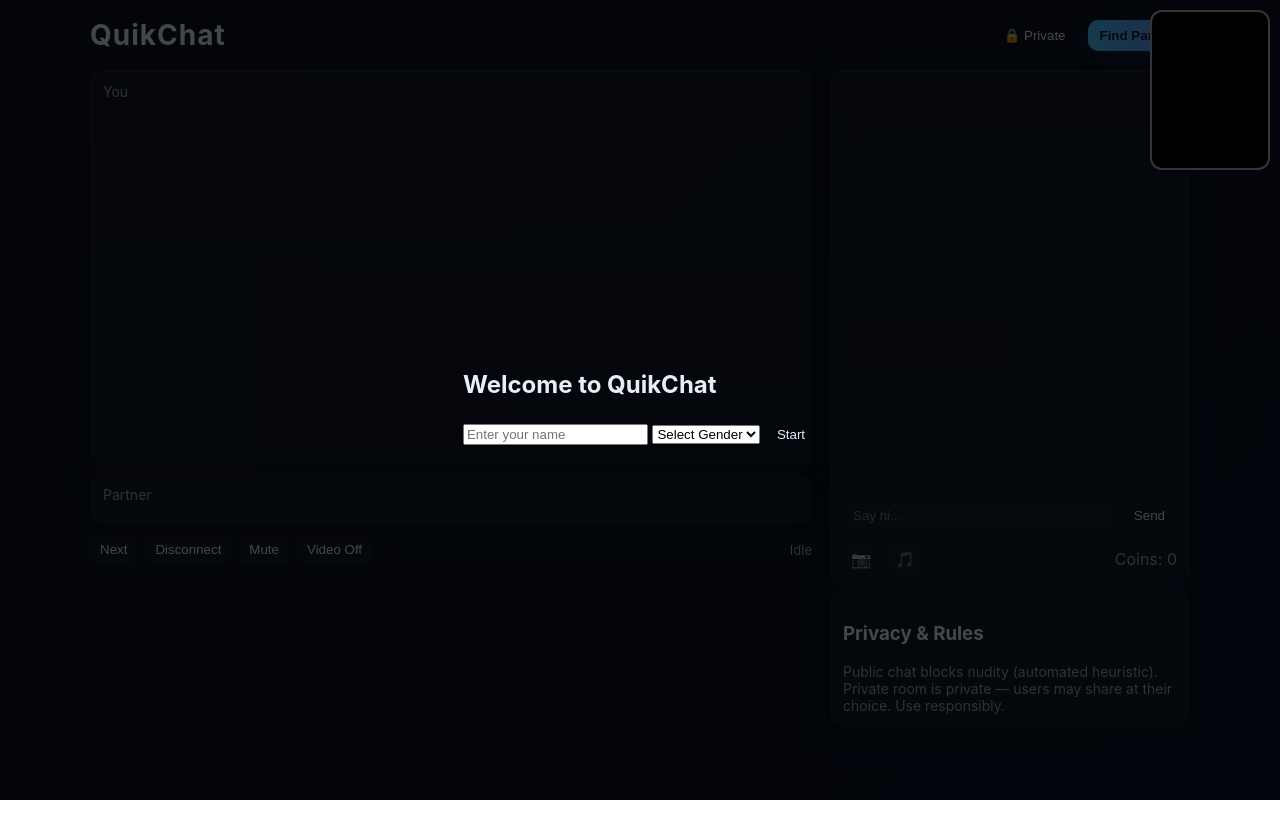
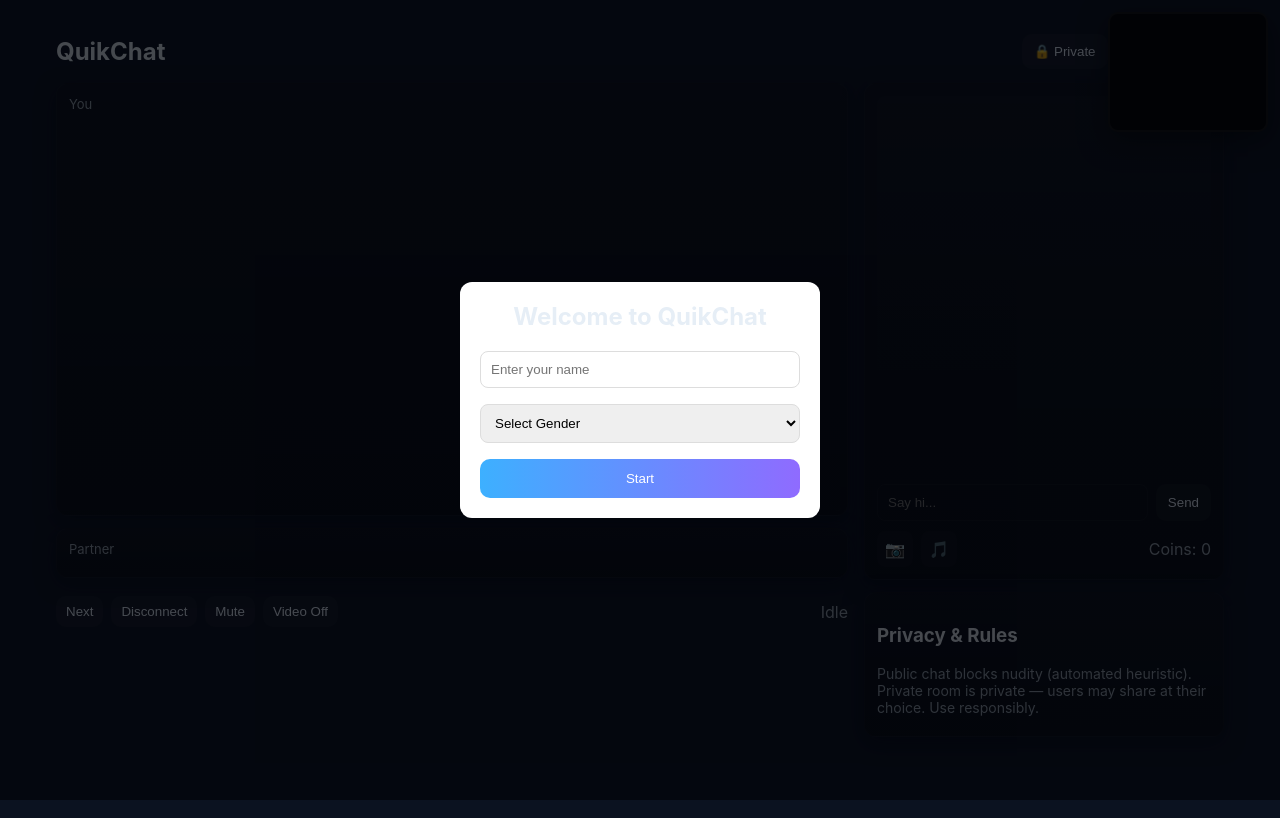
Before and after one commit to jiteshseth60-boop/Quikchat, a website: page public/index.html in a window 1280 px wide. Drawn offline with nearby package versions, Linux system fonts and the light colour scheme; no server answers.

Commit message:
Update style.css

```diff
--- a/public/style.css
+++ b/public/style.css
@@ -1,139 +1,85 @@
-/* style.css - premium glass look */
+/* style.css - QuikChat responsive dark theme */
+
 :root{
-  --bg1:#0b1220;
-  --card: rgba(255,255,255,0.04);
-  --glass: rgba(255,255,255,0.03);
-  --accent:#4cc3ff;
-  --accent2:#6a8cff;
-  --muted:#9aa6b2;
-  --radius:14px;
-  font-family:Inter, system-ui, -apple-system, "Segoe UI", Roboto, "Helvetica Neue", Arial;
+  --bg: #0b1220;
+  --card: linear-gradient(180deg, rgba(10,14,25,0.75), rgba(6,10,18,0.9));
+  --accent: linear-gradient(90deg,#3db0ff,#8f6bff);
+  --muted: #9aa6b2;
+  --radius: 12px;
 }
 
 *{box-sizing:border-box}
-html,body,#root{height:100%}
-body{
-  margin:0;
-  background: linear-gradient(135deg,var(--bg1) 0%, #081226 100%);
-  color:#e6eef6;
-  -webkit-font-smoothing:antialiased;
-  -moz-osx-font-smoothing:grayscale;
-  padding:18px;
+html,body{height:100%;margin:0;font-family:Inter, system-ui, Arial, sans-serif;background:var(--bg);color:#e6eef6}
+a{color:inherit}
+
+.app{max-width:1200px;margin:18px auto;padding:16px}
+.topbar{display:flex;justify-content:space-between;align-items:center;margin-bottom:14px}
+.topbar h1{font-size:24px;margin:0}
+.actions{display:flex;gap:10px}
+button{cursor:pointer;border:0;padding:8px 12px;border-radius:10px;background:rgba(255,255,255,0.03);color:#eaf3ff}
+button.primary{background:var(--accent);color:#fff;font-weight:600;padding:10px 14px}
+
+/* layout */
+.layout{display:grid;grid-template-columns:1fr 360px;gap:16px}
+@media (max-width:900px){ .layout{grid-template-columns:1fr} }
+
+/* cards */
+.card{background:var(--card);padding:12px;border-radius:var(--radius);box-shadow:0 6px 20px rgba(2,6,20,0.6);border:1px solid rgba(255,255,255,0.02)}
+.card-title{font-size:13px;color:var(--muted);margin-bottom:8px}
+
+/* video container */
+.video-col{display:flex;flex-direction:column;gap:12px}
+.video-container{position:relative;width:100%;height:calc(100vh - 220px);min-height:320px;background:#000;border-radius:12px;overflow:hidden}
+@media (max-width:900px){ .video-container{height:60vh} }
+
+/* local and remote videos inside */
+#localVideo,#remoteVideo{width:100%;height:100%;object-fit:cover;border-radius:8px;display:block}
+
+/* remote small preview - absolute */
+#remoteVideo{
+  position:absolute;
+  right:12px;
+  top:12px;
+  width:160px;
+  height:120px;
+  z-index:10;
+  border:2px solid rgba(255,255,255,0.07);
+  border-radius:10px;
+  background:#000;
+  box-shadow:0 8px 28px rgba(0,0,0,0.6);
+}
+@media (max-width:600px){
+  #remoteVideo{width:120px;height:90px;right:8px;top:8px}
 }
 
-/* app shell */
-.app{max-width:1100px;margin:0 auto}
-.topbar{
-  display:flex;
-  justify-content:space-between;
-  align-items:center;
-  margin-bottom:18px;
-}
-.topbar h1{font-size:28px;letter-spacing:1px;margin:0}
-.topbar .actions{display:flex;gap:10px}
-button{cursor:pointer;border:0;padding:8px 12px;border-radius:10px;background:transparent;color:inherit}
-button.primary{background:linear-gradient(90deg,var(--accent),var(--accent2));box-shadow:0 6px 18px rgba(100,140,255,0.12);color:#042335;font-weight:600}
+/* controls */
+.controls{display:flex;gap:8px;align-items:center;margin-top:6px}
+.controls button{background:rgba(255,255,255,0.03);padding:8px 10px}
+.status{margin-left:auto;color:var(--muted)}
 
-/* layout */
-.layout{display:grid;grid-template-columns: 1fr 360px;gap:18px}
-.card{
-  background: linear-gradient(180deg, rgba(255,255,255,0.03), rgba(255,255,255,0.02));
-  border-radius: var(--radius);
-  padding:12px;
-  box-shadow: 0 6px 20px rgba(2,8,20,0.6), inset 0 1px 0 rgba(255,255,255,0.02);
-  border: 1px solid rgba(255,255,255,0.03);
-}
-.card-title{font-size:14px;color:var(--muted);margin-bottom:8px}
+/* chat column */
+.chat-col{display:flex;flex-direction:column;gap:12px}
+.messages{height:calc(100vh - 420px);overflow:auto;padding:8px;border-radius:8px;background:linear-gradient(180deg,rgba(255,255,255,0.01),transparent)}
+@media (max-width:900px){ .messages{height:220px} }
 
-/* videos */
-.video-container {
-    position: relative;
-    width: 100%;
-    height: calc(100vh - 120px);
-    background: #000;
-    border-radius: 12px;
-    overflow: hidden;
-}
+.input-row{display:flex;gap:8px;margin-top:8px}
+.input-row input{flex:1;padding:10px;border-radius:8px;border:1px solid rgba(255,255,255,0.03);background:transparent;color:#eaf3ff}
+.input-row button{padding:10px 12px}
 
-#localVideo {
-    width: 100%;
-    height: 100%;
-    object-fit: cover;
-    border-radius: 12px;
-}
-
-#remoteVideo {
-    position: absolute;
-    top: 10px;
-    right: 10px;
-    width: 120px;
-    height: 160px;
-    border-radius: 12px;
-    object-fit: cover;
-    border: 2px solid rgba(255,255,255,0.7);
-    background: #000;
-    z-index: 10;
-}
-.controls{
-  display:flex;gap:8px;align-items:center;margin-top:10px;flex-wrap:wrap
-}
-.controls button{padding:8px 10px;background:rgba(255,255,255,0.02);border-radius:8px}
-.status{margin-left:auto;color:var(--muted);font-size:13px}
-
-/* chat col */
-.chat-card{display:flex;flex-direction:column;height:520px}
-.messages{flex:1;padding:10px;overflow:auto;background:linear-gradient(180deg, transparent, rgba(0,0,0,0.05));border-radius:8px}
-.input-row{display:flex;gap:8px;margin-top:10px}
-.input-row input{flex:1;padding:10px;border-radius:8px;border:0;background:rgba(255,255,255,0.02);color:inherit}
-.file-row{display:flex;gap:8px;align-items:center;margin-top:8px}
-.file-btn{background:rgba(255,255,255,0.02);padding:8px;border-radius:8px;display:inline-block;cursor:pointer}
+.file-row{display:flex;gap:8px;align-items:center;margin-top:10px}
+.file-btn{background:rgba(255,255,255,0.02);padding:8px;border-radius:8px;cursor:pointer}
 .file-btn input{display:none}
 .coins{margin-left:auto;color:var(--muted)}
 
-.message { margin-bottom:10px; display:flex; gap:8px; align-items:flex-end; }
-.bubble { padding:8px 12px; border-radius:14px; max-width:80%; line-height:1.2; }
-.bubble.me { background: linear-gradient(90deg,var(--accent),var(--accent2)); color:#042335; margin-left:auto; border-bottom-right-radius:6px;}
-.bubble.other { background: rgba(255,255,255,0.04); color: #e6eef6; border-bottom-left-radius:6px; }
+/* overlay start screen */
+.overlay{position:fixed;top:0;left:0;width:100%;height:100%;background:rgba(2,4,8,0.7);display:flex;justify-content:center;align-items:center;z-index:9999}
+.popup{background:#fff;padding:20px;border-radius:12px;width:90%;max-width:360px;text-align:center}
+.popup h2{margin:0 0 12px 0}
+.popup input,.popup select{width:100%;padding:10px;margin:8px 0;border-radius:8px;border:1px solid #ddd}
+.popup button{margin-top:8px;width:100%;padding:12px;background:var(--accent);color:#fff;border-radius:10px;border:0}
 
-.msg-meta { font-size:12px;color:var(--muted); margin-top:4px; }
+/* info-card */
+.info-card p{margin:8px 0;color:var(--muted);font-size:14px}
 
-.info-card p{margin:0;color:var(--muted);font-size:14px}
-/* START SCREEN POPUP */
-.overlay {
-  position: fixed;
-  top:0; left:0;
-  width:100%; height:100%;
-  background: rgba(0,0,0,0.7);
-  display:flex;
-  justify-content:center;
-  align-items:center;
-  z-index: 9999;
-}
-
-.startBox {
-  background:#ffffff;
-  padding:20px;
-  width:80%;
-  max-width:350px;
-  border-radius:12px;
-  text-align:center;
-}
-
-.startBox input, .startBox select {
-  width:100%;
-  padding:10px;
-  margin:8px 0;
-  border-radius:8px;
-  border:1px solid #ccc;
-}
-
-.startBox button {
-  width:100%;
-  padding:12px;
-  font-size:18px;
-  border:none;
-  border-radius:10px;
-  background:#0066ff;
-  color:white;
-  font-weight:600;
-          }
+/* small helpers */
+.hidden{display:none}
```
